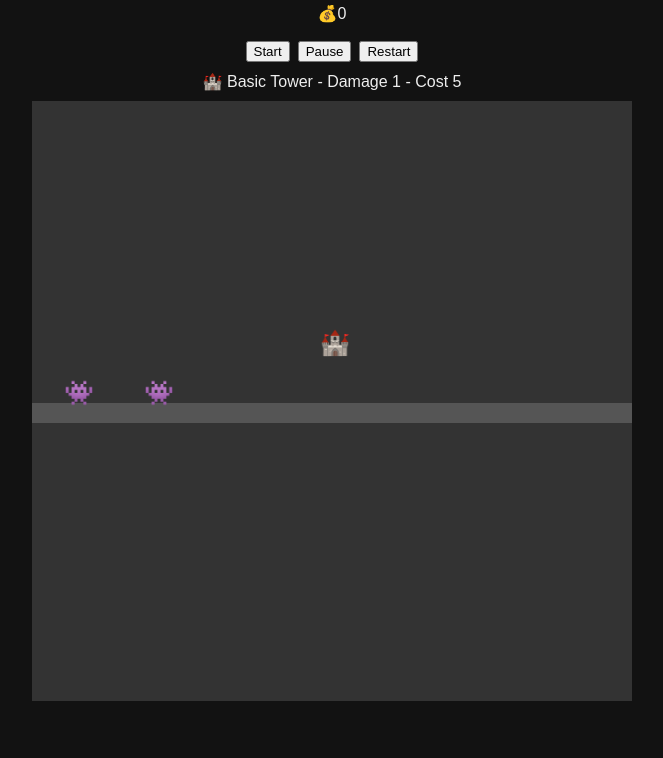
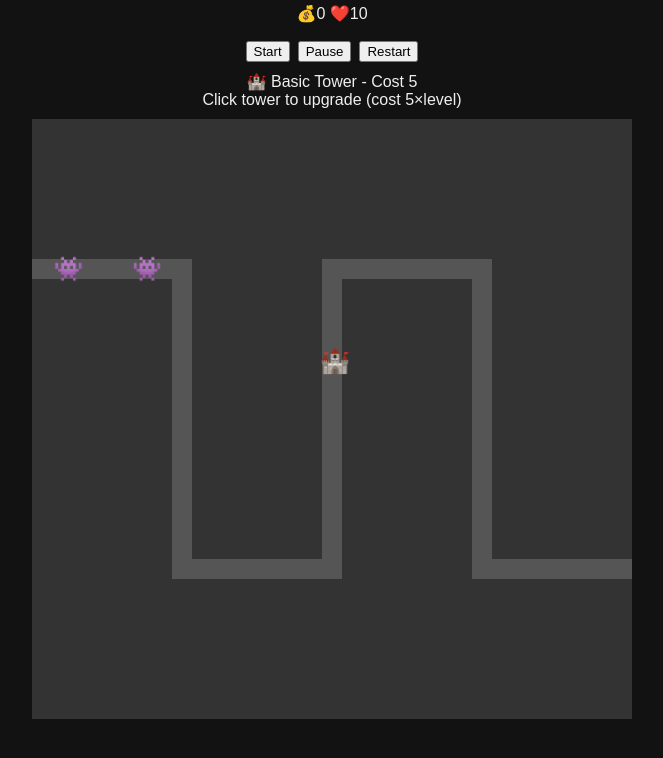
Before and after one commit to BenGothard/towr-defenz, a website built with Vite: page index.html in a window 1280 px wide. Both pictures are taken after a click on the button "Start". Shown: the whole page, without its empty margins (308-971 px from the left). Built offline with nearby package versions, Linux system fonts and the light colour scheme.

Commit message:
Add enemy types, upgrades, maze path and lives

```diff
--- a/docs/index.html
+++ b/docs/index.html
@@ -4,7 +4,7 @@
   <meta charset="UTF-8" />
   <title>Tower Defense</title>
 
-  <script type="module" crossorigin src="./assets/index-249465e6.js"></script>
+  <script type="module" crossorigin src="./assets/index-b93a264e.js"></script>
   <link rel="stylesheet" href="./assets/index-4535f1f1.css">
 </head>
 <body>
--- a/src/main.js
+++ b/src/main.js
@@ -9,53 +9,89 @@ const storeDiv = document.getElementById('store');
 const towersData = [
   { emoji: '🏰', name: 'Basic Tower', damage: 1, cost: 5 }
 ];
+const projectileEmojis = ['✨', '💥', '🔥'];
+const enemyTypes = [
+  { emoji: '👾', health: 3, speed: 40 },
+  { emoji: '🤖', health: 6, speed: 35 },
+  { emoji: '🦹', health: 10, speed: 30 }
+];
 
 function showStore() {
-  storeDiv.innerHTML = towersData
-    .map(t => `${t.emoji} ${t.name} - Damage ${t.damage} - Cost ${t.cost}`)
-    .join('<br>');
+  storeDiv.innerHTML = `${towersData[0].emoji} ${towersData[0].name} - Cost ${towersData[0].cost}<br>` +
+    `Click tower to upgrade (cost 5×level)`;
 }
 showStore();
 
-let pathY;
+let path = [];
 
 function resizeCanvas() {
   const size = Math.min(window.innerWidth, window.innerHeight) * 0.75;
   canvas.width = size;
   canvas.height = size;
-  pathY = canvas.height / 2 + 12;
+  const w = canvas.width;
+  const h = canvas.height;
+  path = [
+    { x: 0, y: h * 0.25 },
+    { x: w * 0.25, y: h * 0.25 },
+    { x: w * 0.25, y: h * 0.75 },
+    { x: w * 0.5, y: h * 0.75 },
+    { x: w * 0.5, y: h * 0.25 },
+    { x: w * 0.75, y: h * 0.25 },
+    { x: w * 0.75, y: h * 0.75 },
+    { x: w, y: h * 0.75 }
+  ];
 }
 
 window.addEventListener('resize', resizeCanvas);
 resizeCanvas();
 
 let currency = 0;
+let lives = 10;
 let started = false;
 let running = false;
 let animationId;
+let spawnCount = 0;
 
 class Enemy {
-  constructor() {
-    this.x = 0;
-    this.y = canvas.height / 2;
-    this.speed = 40; // pixels per second
-    this.health = 3;
+  constructor(type, level) {
+    this.type = type;
+    this.x = path[0].x;
+    this.y = path[0].y;
+    this.speed = type.speed * level;
+    this.health = Math.ceil(type.health * level);
+    this.emoji = type.emoji;
+    this.pathIndex = 0;
   }
   update(dt) {
-    this.x += this.speed * dt;
+    const target = path[this.pathIndex + 1];
+    if (!target) return true;
+    const dx = target.x - this.x;
+    const dy = target.y - this.y;
+    const dist = Math.hypot(dx, dy);
+    if (dist < this.speed * dt) {
+      this.x = target.x;
+      this.y = target.y;
+      this.pathIndex++;
+    } else {
+      this.x += (dx / dist) * this.speed * dt;
+      this.y += (dy / dist) * this.speed * dt;
+    }
+    return this.pathIndex >= path.length - 1;
   }
   draw() {
     ctx.font = '24px sans-serif';
     ctx.fillStyle = '#fff';
-    ctx.fillText('👾', this.x, this.y);
+    ctx.fillText(this.emoji, this.x - 12, this.y + 8);
   }
 }
 
 class Projectile {
-  constructor(x, y, target) {
+  constructor(x, y, target, emoji, damage) {
     this.x = x;
     this.y = y;
     this.target = target;
+    this.emoji = emoji;
+    this.damage = damage;
     this.speed = 200;
   }
   update(dt) {
@@ -63,7 +99,7 @@ class Projectile {
     const dy = this.target.y - this.y;
     const dist = Math.hypot(dx, dy);
     if (dist < 5) {
-      this.target.health -= 1;
+      this.target.health -= this.damage;
       return true; // hit
     }
     this.x += (dx / dist) * this.speed * dt;
@@ -73,7 +109,7 @@ class Projectile {
   draw() {
     ctx.font = '20px sans-serif';
     ctx.fillStyle = '#fff';
-    ctx.fillText('✨', this.x, this.y);
+    ctx.fillText(this.emoji, this.x, this.y);
   }
 }
 
@@ -83,13 +119,21 @@ class Tower {
     this.y = y;
     this.range = 80;
     this.cooldown = 0;
+    this.level = 1;
+  }
+  upgrade() {
+    if (this.level < projectileEmojis.length) {
+      this.level += 1;
+      return true;
+    }
+    return false;
   }
   update(dt, enemies) {
     this.cooldown -= dt;
     if (this.cooldown <= 0) {
       const target = enemies.find(e => Math.hypot(e.x - this.x, e.y - this.y) < this.range);
       if (target) {
-        projectiles.push(new Projectile(this.x, this.y, target));
+        projectiles.push(new Projectile(this.x, this.y, target, projectileEmojis[this.level-1], this.level));
         this.cooldown = 0.5; // fire every half second
       }
     }
@@ -115,6 +159,7 @@ function startGame() {
   if (!running) {
     running = true;
     instructions.style.display = 'none';
+    hud.textContent = `💰${currency} ❤️${lives}`;
     last = performance.now();
     animationId = requestAnimationFrame(loop);
   }
@@ -133,8 +178,11 @@ function restartGame() {
   towers.length = 0;
   projectiles.length = 0;
   currency = 0;
-  hud.textContent = '💰0';
+  lives = 10;
+  spawnCount = 0;
+  hud.textContent = `💰${currency} ❤️${lives}`;
   started = false;
+  instructions.textContent = 'Click anywhere on the board to build towers and defend the path.';
   instructions.style.display = 'block';
 }
 
@@ -146,10 +194,18 @@ canvas.addEventListener('click', e => {
     startGame();
     return;
   }
-  const cost = towersData[0].cost;
-  if (currency >= cost) {
-    towers.push(new Tower(e.offsetX, e.offsetY));
-    currency -= cost;
+  const tower = towers.find(t => Math.hypot(t.x - e.offsetX, t.y - e.offsetY) < 20);
+  if (tower) {
+    const cost = tower.level * 5;
+    if (currency >= cost && tower.upgrade()) {
+      currency -= cost;
+    }
+  } else {
+    const cost = towersData[0].cost;
+    if (currency >= cost) {
+      towers.push(new Tower(e.offsetX, e.offsetY));
+      currency -= cost;
+    }
   }
 });
 
@@ -160,18 +216,29 @@ function loop(ts) {
 
   spawnTimer -= dt;
   if (spawnTimer <= 0) {
-    enemies.push(new Enemy());
+    const level = 1 + spawnCount * 0.05;
+    const type = enemyTypes[Math.min(enemyTypes.length - 1, Math.floor(spawnCount / 10))];
+    enemies.push(new Enemy(type, level));
+    spawnCount++;
     spawnTimer = 2; // spawn every 2 seconds
   }
 
   ctx.clearRect(0, 0, canvas.width, canvas.height);
   ctx.fillStyle = '#333';
   ctx.fillRect(0, 0, canvas.width, canvas.height); // build area
-  ctx.fillStyle = '#555';
-  ctx.fillRect(0, pathY - pathHeight / 2, canvas.width, pathHeight); // path
+  ctx.strokeStyle = '#555';
+  ctx.lineWidth = pathHeight;
+  ctx.beginPath();
+  ctx.moveTo(path[0].x, path[0].y);
+  for (const p of path.slice(1)) {
+    ctx.lineTo(p.x, p.y);
+  }
+  ctx.stroke();
 
   for (const enemy of enemies) {
-    enemy.update(dt);
+    if (enemy.update(dt)) {
+      lives -= 1;
+    }
   }
   for (const tower of towers) {
     tower.update(dt, enemies);
@@ -185,7 +252,7 @@ function loop(ts) {
     currency += 1;
   });
   for (let i = enemies.length - 1; i >= 0; i--) {
-    if (enemies[i].health <= 0 || enemies[i].x > canvas.width) {
+    if (enemies[i].health <= 0 || enemies[i].pathIndex >= path.length - 1) {
       enemies.splice(i, 1);
     }
   }
@@ -194,7 +261,13 @@ function loop(ts) {
   for (const tower of towers) tower.draw();
   for (const projectile of projectiles) projectile.draw();
 
-  hud.textContent = `💰${currency}`;
+  hud.textContent = `💰${currency} ❤️${lives}`;
+
+  if (lives <= 0) {
+    pauseGame();
+    instructions.textContent = 'Game Over';
+    instructions.style.display = 'block';
+  }
 
   animationId = requestAnimationFrame(loop);
 }
```
Also changed, not shown: 2 other files.
